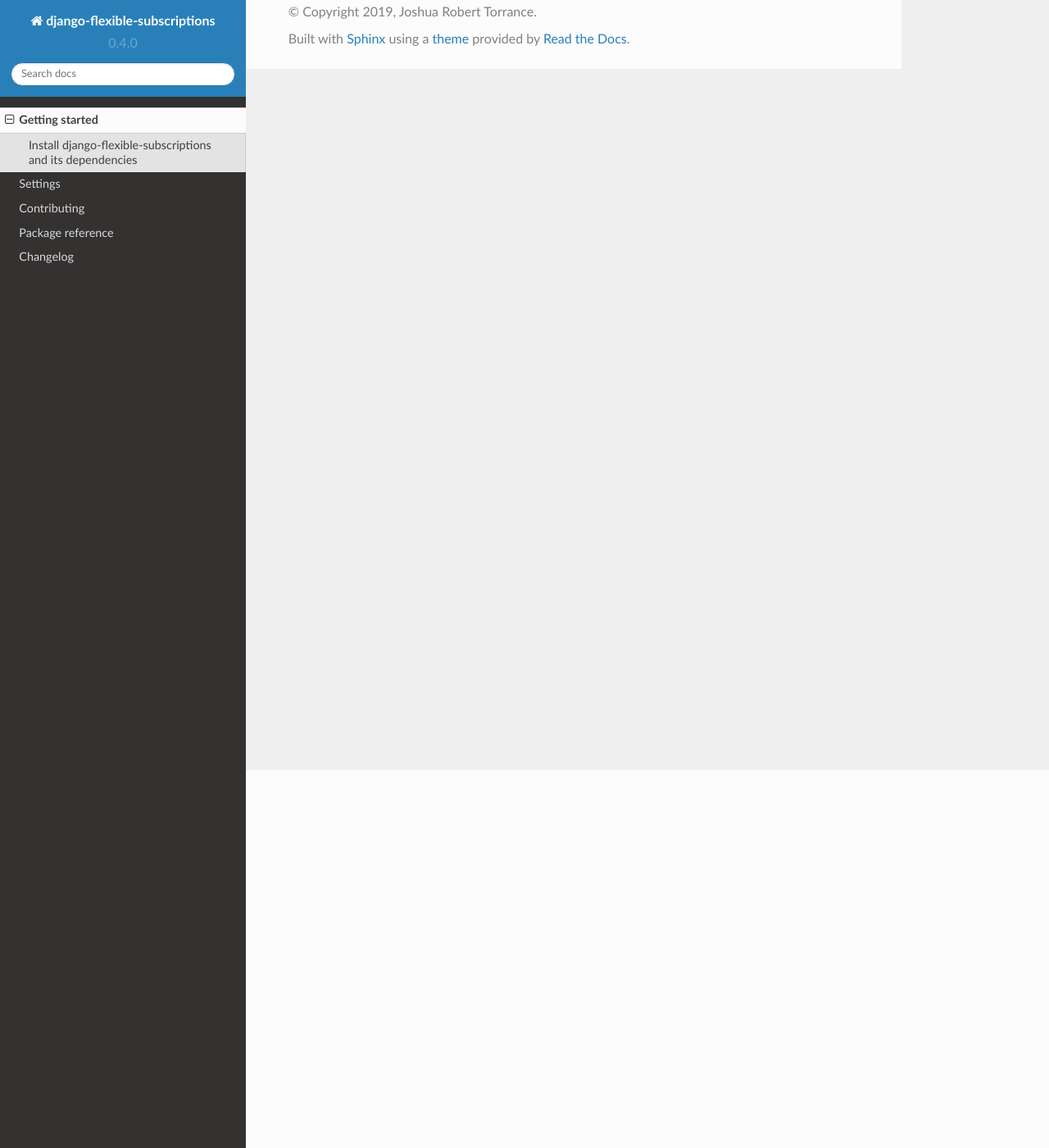
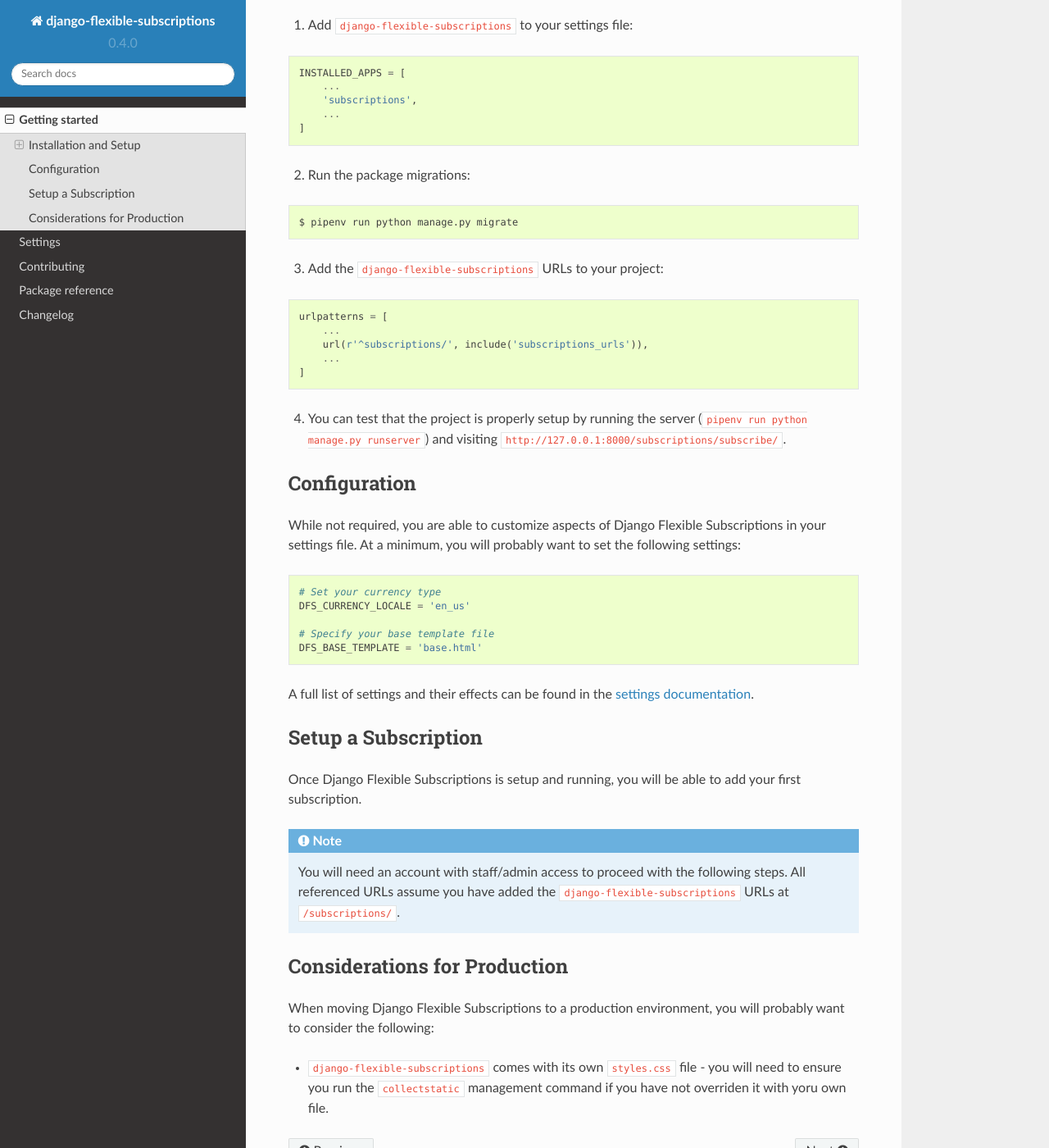
Before and after one commit to studybuffalo/django-flexible-subscriptions, a Sphinx documentation site: the page built from docs/installation.rst, in a window 1280 px wide and 1400 px high, scrolled down 461 px. Shown: the whole window at 82% size. Built offline with Sphinx 7.4.7 and the Read the Docs theme 2.0.0, drawn with Linux system fonts in a browser that asks for light colours; the version number is read from the project's files by our own code; some of the changed text lies outside the part shown.

Commit message:
Adding initial installation instructions

```diff
--- a/docs/installation.rst
+++ b/docs/installation.rst
@@ -2,15 +2,98 @@
 Getting started
 ===============
 
-----------------------------------------------------------
+----------------------
+Installation and Setup
+----------------------
+
 Install django-flexible-subscriptions and its dependencies
-----------------------------------------------------------
+==========================================================
 
 Install ``django-flexible-subscriptions`` (which will install  Django
 as a dependency). It is strongly recommended you use a virtual
 environment for your projects. For example, you can do this easily
-with Pipenv_::
+with Pipenv_:
+
+.. code-block:: shell
 
     $ pipenv install django-flexible-subscriptions
 
 .. _Pipenv: https://pipenv.readthedocs.io/en/latest/
+
+Add django-flexible-subscriptions to your project
+=================================================
+
+1. Add ``django-flexible-subscriptions`` to your settings file:
+
+.. code-block:: python
+
+    INSTALLED_APPS = [
+        ...
+        'subscriptions',
+        ...
+    ]
+
+
+2. Run the package migrations:
+
+.. code-block:: shell
+
+    $ pipenv run python manage.py migrate
+
+3. Add the ``django-flexible-subscriptions`` URLs to your project:
+
+.. code-block:: python
+
+    urlpatterns = [
+        ...
+        url(r'^subscriptions/', include('subscriptions_urls')),
+        ...
+    ]
+
+4. You can test that the project is properly setup by running the
+   server (``pipenv run python manage.py runserver``) and visiting
+   ``http://127.0.0.1:8000/subscriptions/subscribe/``.
+
+-------------
+Configuration
+-------------
+
+While not required, you are able to customize aspects of Django
+Flexible Subscriptions in your settings file. At a minimum, you will
+probably want to set the following settings:
+
+.. code-block:: python
+
+    # Set your currency type
+    DFS_CURRENCY_LOCALE = 'en_us'
+
+    # Specify your base template file
+    DFS_BASE_TEMPLATE = 'base.html'
+
+A full list of settings and their effects can be found in the
+:doc:`settings documentation</settings>`.
+
+--------------------
+Setup a Subscription
+--------------------
+
+Once Django Flexible Subscriptions is setup and running, you will be
+able to add your first subscription.
+
+.. note::
+
+    You will need an account with staff/admin access to proceed with
+    the following steps. All referenced URLs assume you have added
+    the ``django-flexible-subscriptions`` URLs at ``/subscriptions/``.
+
+
+-----------------------------
+Considerations for Production
+-----------------------------
+
+When moving Django Flexible Subscriptions to a production environment,
+you will probably want to consider the following:
+
+* ``django-flexible-subscriptions`` comes with its own ``styles.css``
+  file - you will need to ensure you run the ``collectstatic``
+  management command if you have not overriden it with yoru own file.
```
